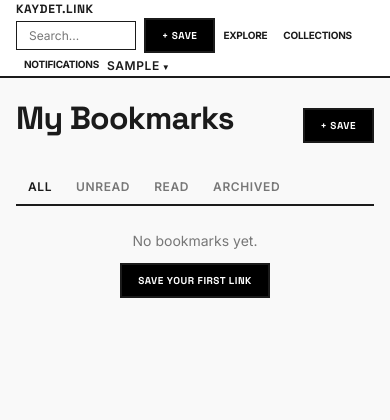
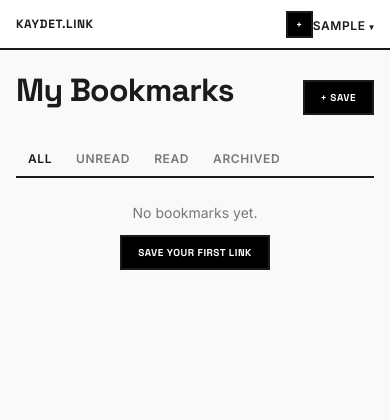
Before and after one commit to miratcan/kaydet.link, a Django app: page /bookmarks/ in a window 390 px wide. Shown: the top 420 px of the page. Run offline with Django 5.2, Linux system fonts and the light colour scheme; the visitor is signed in with stand-in values (Sample User, id 1); data that the repository does not hold is empty; parts of the project's set-up code (start-up, migrations or seed data) failed here and were passed over.

Commit message:
fix: mobile responsive improvements, remove grayscale filter, fix seed data visibility
- Header: hide search and desktop nav links on mobile, show compact [+] and dropdown menu
- Add search link to dropdown menu (mobile only)
- Dashboard bookmark meta: allow wrapping on narrow screens
- Remove grayscale filter from all thumbnails (card, OG card, detail hero)
- Seed data: create bookmarks as public so explore page has content
- Settings: allow SESSION_COOKIE_SECURE and CSRF_COOKIE_SECURE to be configured via env

Co-Authored-By: Claude Opus 4.6 (1M context) <noreply@anthropic.com>

```diff
--- a/config/settings.py
+++ b/config/settings.py
@@ -136,5 +136,5 @@ if not DEBUG:
     SECURE_HSTS_INCLUDE_SUBDOMAINS = True
     SECURE_HSTS_PRELOAD = True
     SECURE_SSL_REDIRECT = env.bool('SECURE_SSL_REDIRECT', default=True)
-    SESSION_COOKIE_SECURE = True
-    CSRF_COOKIE_SECURE = True
+    SESSION_COOKIE_SECURE = env.bool('SESSION_COOKIE_SECURE', default=True)
+    CSRF_COOKIE_SECURE = env.bool('CSRF_COOKIE_SECURE', default=True)
--- a/core/static/css/style.css
+++ b/core/static/css/style.css
@@ -147,18 +147,29 @@ body > header .nav-links .btn {
 
 @media (max-width: 768px) {
   body > header nav {
-    height: auto;
-    min-height: 48px;
-    flex-wrap: wrap;
+    height: 48px;
+    flex-wrap: nowrap;
+    gap: 0;
   }
   body > header .nav-links {
-    flex-wrap: wrap;
-    height: auto;
+    flex-wrap: nowrap;
+    height: 100%;
+    gap: 0;
   }
   body > header .nav-links a:not(.btn) {
-    padding: var(--gap-xs) var(--gap-sm);
+    padding: 0 var(--gap-sm);
     border-left: none;
     font-size: var(--font-xs);
+  }
+  body > header .nav-links .btn {
+    margin-left: 0;
+    padding: var(--gap-xs) var(--gap-sm);
+    font-size: var(--font-xs);
+    white-space: nowrap;
+  }
+  .nav-dropdown-toggle {
+    font-size: var(--font-xs);
+    padding: 0 var(--gap-sm);
   }
 }
 
@@ -1392,6 +1403,12 @@ select:focus {
   .dashboard-grid {
     grid-template-columns: 1fr;
   }
+  .dashboard-bookmark-main {
+    flex-wrap: wrap;
+  }
+  .dashboard-bookmark-meta {
+    flex-wrap: wrap;
+  }
 }
 
 .dashboard-section {
@@ -1872,9 +1889,19 @@ select:focus {
 }
 
 /* mobile: hide desktop-only nav links, show them in dropdown */
+.nav-dropdown-search {
+  display: none;
+}
+
 @media (max-width: 768px) {
-  .nav-link-desktop {
+  body > header .nav-links a.nav-link-desktop {
     display: none;
+  }
+  .nav-save-text {
+    display: none;
+  }
+  .nav-dropdown-search {
+    display: block;
   }
 }
 
@@ -2134,11 +2161,8 @@ select:focus {
 }
 
 @media (max-width: 768px) {
-  .nav-search-input {
-    width: 120px;
-  }
-  .nav-search-input:focus {
-    width: 160px;
+  .nav-search {
+    display: none;
   }
 }
 
--- a/core/templates/base.html
+++ b/core/templates/base.html
@@ -23,7 +23,7 @@
                     <input type="search" name="q" placeholder="{% translate 'Search...' %}" value="{{ request.GET.q|default:'' }}" class="nav-search-input" aria-label="{% translate 'Search' %}">
                 </form>
                 {% if user.is_authenticated %}
-                    <a href="{% url 'bookmark-create' %}" class="btn nav-save-btn">+ {% translate "Save" %}</a>
+                    <a href="{% url 'bookmark-create' %}" class="btn nav-save-btn"><span class="nav-save-plus">+</span> <span class="nav-save-text">{% translate "Save" %}</span></a>
                     <a href="{% url 'link-list' %}" class="nav-link-desktop">{% translate "Explore" %}</a>
                     <a href="{% url 'collection-list' %}" class="nav-link-desktop">{% translate "Collections" %}</a>
                     <a href="{% url 'notification-list' %}" class="nav-link-desktop">
@@ -36,6 +36,7 @@
                             {{ user.username }} <span class="nav-caret">&#9662;</span>
                         </button>
                         <div class="nav-dropdown-menu">
+                            <a href="{% url 'search' %}" class="nav-dropdown-search">{% translate "Search" %}</a>
                             <a href="{% url 'link-list' %}">{% translate "Explore" %}</a>
                             <a href="{% url 'collection-list' %}">{% translate "Collections" %}</a>
                             <a href="{% url 'bookmark-list' %}">{% translate "My Bookmarks" %}</a>
```
